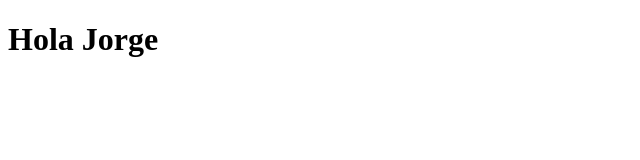
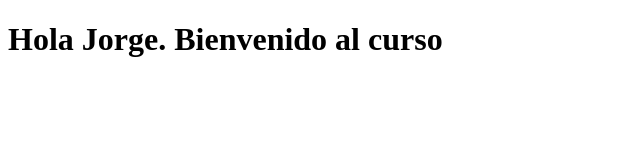
Before and after one commit to SPEEDDOG-2023/coursera-test, a plain HTML site: page index.html in a window 1280 px wide. Shown: the whole page, without its empty margins (0-640 px from the left). Drawn offline with Linux system fonts and the light colour scheme.

Commit message:
Segundo file enviado en cursos Angular Coursera

```diff
--- a/index.html
+++ b/index.html
@@ -5,6 +5,6 @@
     <title>Hola Jorge</title>
   </head>
   <body>
-    <h1>Hola Jorge</h1>
+    <h1>Hola Jorge. Bienvenido al curso</h1>
   </body>
 </html>
```
